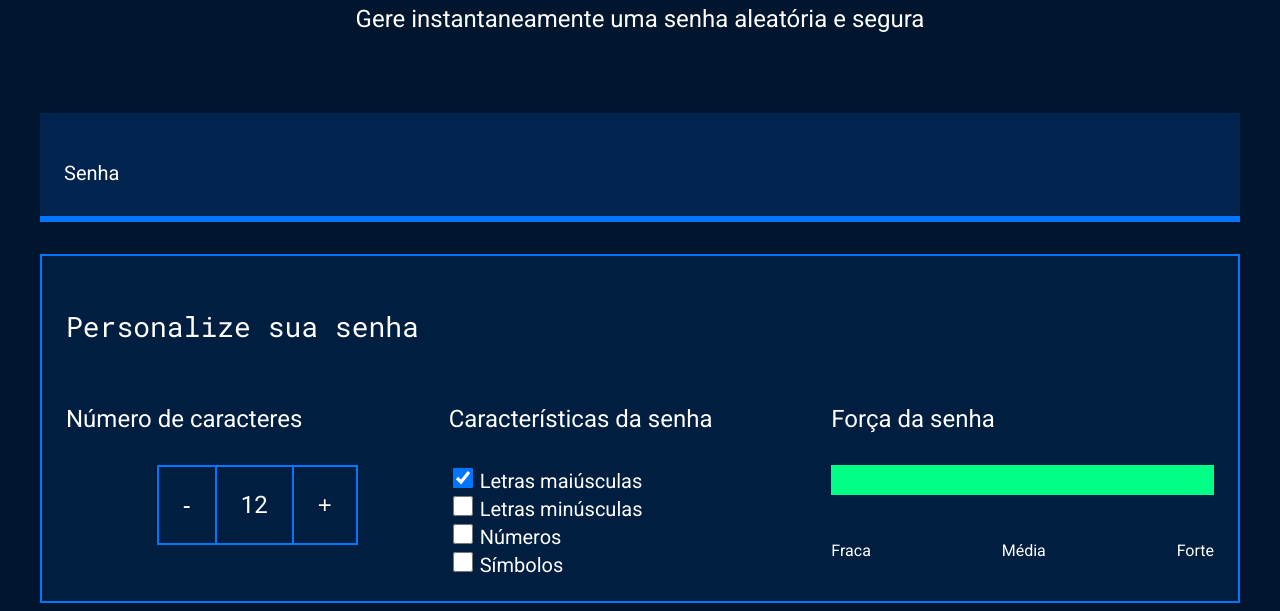
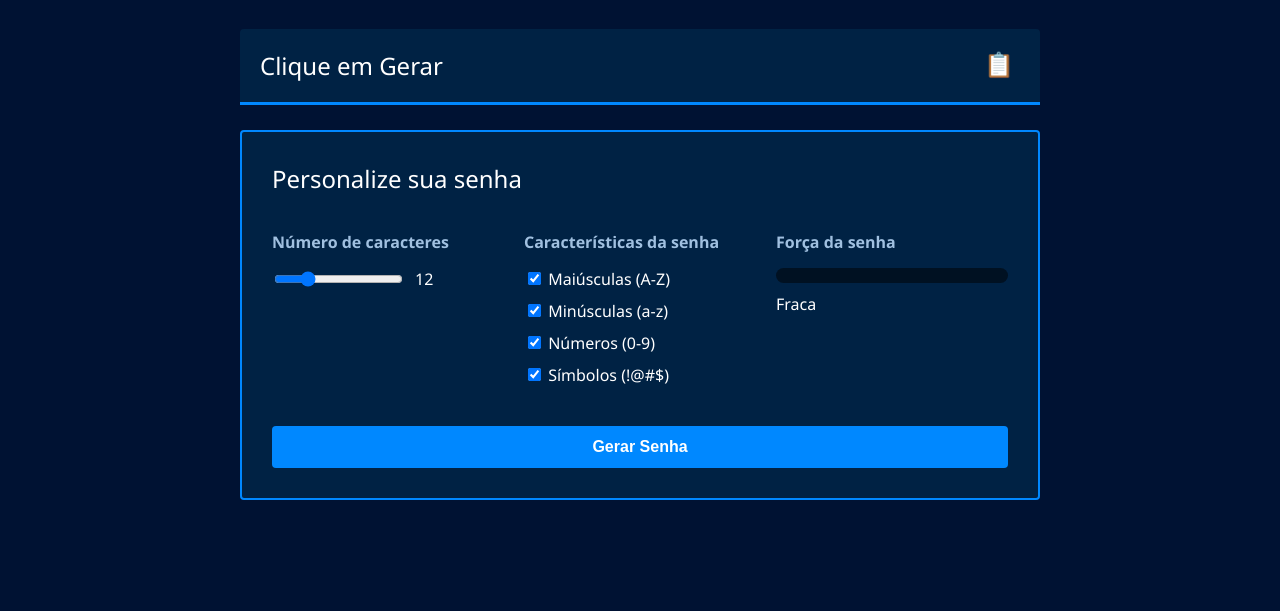
Before and after one commit to railsonferoldi/Senhas-das-internet-19-05-2026, a plain HTML site: page index.html in a window 1280 px wide. Shown: the part 213-824 px from the top of the page. After the commit the page ends 800 px from the top, so only its background shows below. Drawn offline with Linux system fonts and the light colour scheme.

Commit message:
Add files via upload

```diff
--- a/index.html
+++ b/index.html
@@ -1,68 +1,57 @@
 <!DOCTYPE html>
-<html lang="pt-br">
-
+<html lang="pt-BR">
 <head>
     <meta charset="UTF-8">
     <meta name="viewport" content="width=device-width, initial-scale=1.0">
-    <title>Gerador de senha</title>
+    <title>Gerador de Senhas</title>
     <link rel="stylesheet" href="style.css">
 </head>
+<body>
+    <div class="container">
+        <header>
+            <div class="icon">🔒</div>
+            <h1>Gerador de senhas</h1>
+            <p>Gere instantaneamente uma senha aleatória e segura</p>
+        </header>
 
-<body>
-    <section class="conteudo">
-        <div class="conteudo-titulo">
-            <img src="unlock.svg" alt="cadeado fechado">
-            <h2 class="titulo-principal">Gerador de senhas</h2>
-            <h3 class="titulo-secundario">Gere instantaneamente uma senha aleatória e segura</h3>
+        <div class="output-container">
+            <span id="password-display">Clique em Gerar</span>
+            <button id="btn-copy" title="Copiar senha">📋</button>
         </div>
-        <div class="conteudo-senha">
-            <label for="senha">Senha</label>
-            <input name="senha" type="text" id="campo-senha">
-        </div>
-        <div class="parametro">
-            <h3 class="parametro-titulo">Personalize sua senha</h3>
-            <div class="parametro-coluna__senha">
-                <div class="parametro-senha">
-                    <h4 class="parametro-senha__titulo">Número de caracteres</h4>
-                    <div class="parametro-senha-botoes">
-                        <button class="parametro-senha__botao">-</button>
-                        <p class="parametro-senha__texto">12</p>
-                        <button class="parametro-senha__botao">+</button>
+
+        <div class="settings-container">
+            <h2>Personalize sua senha</h2>
+
+            <div class="grid-settings">
+                <div class="col">
+                    <h3>Número de caracteres</h3>
+                    <div class="range-container">
+                        <input type="range" id="length-slider" min="6" max="32" value="12">
+                        <span id="length-val">12</span>
                     </div>
                 </div>
-                <div class="parametro-senha">
-                    <h4 class="parametro-senha__titulo">Características da senha</h4>
-                    <div class="parametro-senha-checkbox">
-                        <input name="maiusculo" type="checkbox" class="checkbox" checked>
-                        <label for="maiusculo">Letras maiúsculas</label>
+
+                <div class="col">
+                    <h3>Características da senha</h3>
+                    <label><input type="checkbox" id="chk-uppercase" checked> Maiúsculas (A-Z)</label>
+                    <label><input type="checkbox" id="chk-lowercase" checked> Minúsculas (a-z)</label>
+                    <label><input type="checkbox" id="chk-numbers" checked> Números (0-9)</label>
+                    <label><input type="checkbox" id="chk-symbols" checked> Símbolos (!@#$)</label>
+                </div>
+
+                <div class="col">
+                    <h3>Força da senha</h3>
+                    <div class="strength-meter">
+                        <div id="strength-bar"></div>
                     </div>
-                    <div class="parametro-senha-checkbox">
-                        <input name="minusculo" type="checkbox" class="checkbox">
-                        <label for="minusculo">Letras minúsculas</label>
-                    </div>
-                    <div class="parametro-senha-checkbox">
-                        <input name="numero" type="checkbox" class="checkbox">
-                        <label for="numero">Números</label>
-                    </div>
-                    <div class="parametro-senha-checkbox">
-                        <input name="simbolo" type="checkbox" class="checkbox">
-                        <label for="simbolo">Símbolos</label>
-                    </div>
-                </div>
-                <div class="parametro-senha">
-                    <h4 class="parametro-senha__titulo">Força da senha</h4>
-                    <div class="barra"></div>
-                    <div class="forca forte "></div>
-                    <div class="parametro-senha-textos">
-                        <p>Fraca</p>
-                        <p>Média</p>
-                        <p>Forte</p>
-                    </div>
+                    <span id="strength-text">Fraca</span>
                 </div>
             </div>
+
+            <button id="btn-generate">Gerar Senha</button>
         </div>
-        </div>
-    </section>
+    </div>
+
+    <script src="script.js"></script>
 </body>
-
 </html>
--- a/style.css
+++ b/style.css
@@ -1,156 +1,124 @@
 @import url('https://fonts.googleapis.com/css2?family=Roboto&family=Roboto+Mono&display=swap');
 
 :root {
-    --branco: white;
-    --cor-de-fundo: #00162E;
-    --fundo-senha: #00244D;
-    --fundo-texto: #001E40;
-    --borda: #0075FF;
-    --roboto: 'Roboto', sans-serif;
-    --roboto-mono: 'Roboto Mono', monospace;
+    --bg-dark: #001233;
+    --card-bg: #002244;
+    --blue-neon: #0088ff;
+    --text-color: #ffffff;
+    --text-sec: #a0c0e0;
 }
 
-* {
+body {
+    background-color: var(--bg-dark);
+    color: var(--text-color);
+    font-family: 'Segoe UI', Tahoma, Geneva, Verdana, sans-serif;
+    display: flex;
+    justify-content: center;
+    align-items: center;
+    min-height: 100vh;
+    margin: 0;
+}
+
+.container {
+    width: 90%;
+    max-width: 800px;
+    text-align: center;
+}
+
+header h1 {
+    font-size: 2rem;
+    margin-bottom: 5px;
+}
+
+header p {
+    color: var(--text-sec);
+    margin-bottom: 30px;
+}
+
+.output-container {
+    background-color: var(--card-bg);
+    border-bottom: 3px solid var(--blue-neon);
+    padding: 20px;
+    font-size: 1.5rem;
+    display: flex;
+    justify-content: space-between;
+    align-items: center;
+    margin-bottom: 25px;
+    border-radius: 4px 4px 0 0;
+}
+
+.settings-container {
+    background-color: var(--card-bg);
+    border: 2px solid var(--blue-neon);
+    padding: 30px;
+    border-radius: 4px;
+    text-align: left;
+}
+
+.settings-container h2 {
+    margin-top: 0;
     font-weight: 400;
 }
 
-body {
-    color: var(--branco);
-    background-color: var(--cor-de-fundo);
-    font-family: var(--roboto);
+.grid-settings {
+    display: grid;
+    grid-template-columns: repeat(auto-fit, minmax(200px, 1fr));
+    gap: 20px;
+    margin-bottom: 30px;
 }
 
-.titulo-principal {
-    font-family: var(--roboto-mono);
-    font-size: 32px;
+.col h3 {
+    font-size: 1rem;
+    color: var(--text-sec);
+    margin-bottom: 15px;
 }
 
-.titulo-secundario {
-    font-size: 24px;
-}
-
-.conteudo-titulo {
-    text-align: center;
-    margin-top: 80px;
-}
-
-.conteudo-senha {
-    margin-top: 80px;
-    background: var(--fundo-senha);
-    padding: 24px;
-    border-bottom: 6px solid var(--borda);
-}
-
-#campo-senha {
-    background-color: var(--fundo-senha);
-    border: none;
-    color: var(--branco);
-    font-family: var(--roboto-mono);
-    font-size: 40px;
-    width: 70%;
-}
-
-#campo-senha:focus {
-    outline: none;
-}
-
-.conteudo {
-    max-width: 1200px;
-    margin: 0 auto;
-}
-
-.parametro {
-    background-color: var(--fundo-texto);
-    border: 2px solid var(--borda);
-    margin-top: 32px;
-    padding: 24px;
-}
-
-.parametro-titulo {
-    font-family: var(--roboto-mono);
-    font-size: 28px;
-}
-
-.parametro-senha__titulo {
-    font-size: 24px;
-}
-
-.parametro-coluna__senha {
-    display: flex;
-    flex-direction: column;
-    justify-content: center;
-}
-
-.parametro-senha {
-    width: 50%;
-    margin: 0 auto;
-}
-
-.parametro-senha-botoes {
-    display: flex;
-    justify-content: center;
-}
-
-.parametro-senha__botao {
-    background-color: var(--fundo-texto);
-    color: var(--branco);
-    border: 2px solid var(--borda);
-    padding: 24px;
-    font-size: 24px;
-}
-
-.parametro-senha__texto {
-    padding: 24px;
-    border-top: 2px solid var(--borda);
-    border-bottom: 2px solid var(--borda);
-    margin: 0;
-    font-size: 24px;
-}
-
-label {
-    font-size: 20px;
-}
-
-.checkbox {
-    width: 20px;
-    height: 20px;
+.col label {
+    display: block;
+    margin-bottom: 10px;
     cursor: pointer;
 }
 
-.barra {
-    background-color: var(--fundo-senha);
-    height: 30px;
-    width: 100%;
+.range-container {
+    display: flex;
+    align-items: center;
+    gap: 10px;
 }
 
-.forca {
-    height: 30px;
-    position: relative;
-    bottom: 30px;
+/* Força da Senha */
+.strength-meter {
+    background-color: #001122;
+    height: 15px;
+    border-radius: 10px;
+    overflow: hidden;
+    margin-bottom: 10px;
 }
 
-.fraca {
-    width: 25%;
-    background-color: #E71B32;
+#strength-bar {
+    height: 100%;
+    width: 0%;
+    transition: width 0.4s, background-color 0.4s;
 }
 
-.media {
-    width: 50%;
-    background-color: #FAF408;
+#btn-generate {
+    background-color: var(--blue-neon);
+    color: white;
+    border: none;
+    padding: 12px 25px;
+    font-size: 1rem;
+    cursor: pointer;
+    border-radius: 4px;
+    width: 100%;
+    font-weight: bold;
 }
 
-.forte {
-    width: 100%;
-    background-color: #00FF85;
+#btn-generate:hover {
+    background-color: #0066cc;
 }
 
-.parametro-senha-textos {
-    display: flex;
-    justify-content: space-between;
+#btn-copy {
+    background: none;
+    border: none;
+    font-size: 1.5rem;
+    cursor: pointer;
 }
-
-@media screen and (min-width: 768px) {
-    .parametro-coluna__senha {
-        flex-direction: row;
-    }
-}
```
Also changed, not shown: script.js (added, +103 -0 lines).
